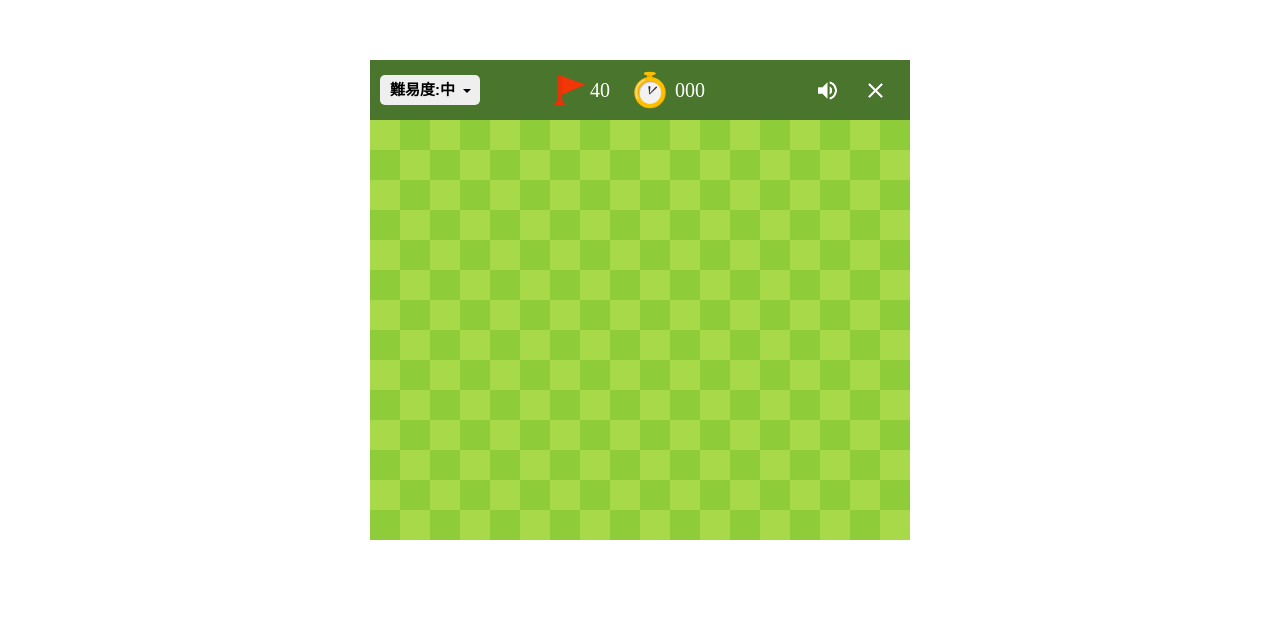
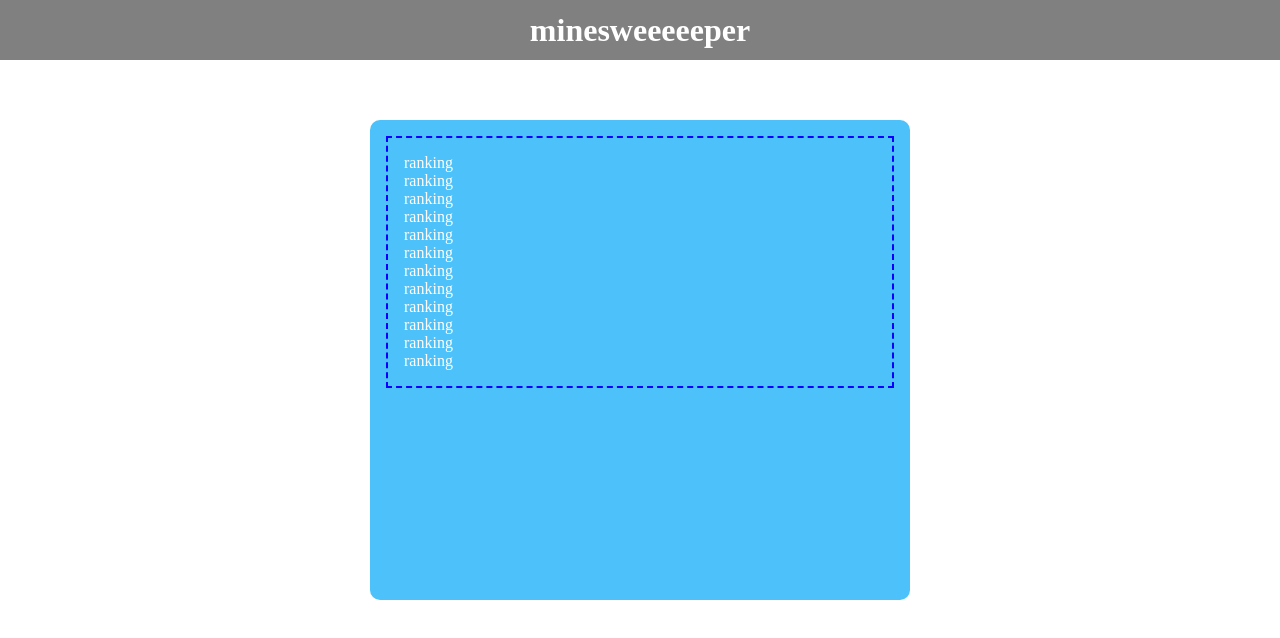
Before and after one commit to relationslab/minesweeper, a React (Create React App) app: page /ranking in a window 1280 px wide. Shown: the top 638 px of the page. Built offline with nearby package versions, Linux system fonts and the light colour scheme.

Commit message:
add:導線作成

```diff
--- /dev/null
+++ b/404.html
@@ -0,0 +1,33 @@
+<!DOCTYPE html>
+<html>
+  <head>
+    <meta charset="utf-8">
+    <meta name="viewport" content="width=device-width, initial-scale=1">
+    <title>Page Not Found</title>
+
+    <style media="screen">
+      body { background: #ECEFF1; color: rgba(0,0,0,0.87); font-family: Roboto, Helvetica, Arial, sans-serif; margin: 0; padding: 0; }
+      #message { background: white; max-width: 360px; margin: 100px auto 16px; padding: 32px 24px 16px; border-radius: 3px; }
+      #message h3 { color: #888; font-weight: normal; font-size: 16px; margin: 16px 0 12px; }
+      #message h2 { color: #ffa100; font-weight: bold; font-size: 16px; margin: 0 0 8px; }
+      #message h1 { font-size: 22px; font-weight: 300; color: rgba(0,0,0,0.6); margin: 0 0 16px;}
+      #message p { line-height: 140%; margin: 16px 0 24px; font-size: 14px; }
+      #message a { display: block; text-align: center; background: #039be5; text-transform: uppercase; text-decoration: none; color: white; padding: 16px; border-radius: 4px; }
+      #message, #message a { box-shadow: 0 1px 3px rgba(0,0,0,0.12), 0 1px 2px rgba(0,0,0,0.24); }
+      #load { color: rgba(0,0,0,0.4); text-align: center; font-size: 13px; }
+      @media (max-width: 600px) {
+        body, #message { margin-top: 0; background: white; box-shadow: none; }
+        body { border-top: 16px solid #ffa100; }
+      }
+    </style>
+  </head>
+  <body>
+    <div id="message">
+      <h2>404</h2>
+      <h1>Page Not Found</h1>
+      <p>The specified file was not found on this website. Please check the URL for mistakes and try again.</p>
+      <h3>Why am I seeing this?</h3>
+      <p>This page was generated by the Firebase Command-Line Interface. To modify it, edit the <code>404.html</code> file in your project's configured <code>public</code> directory.</p>
+    </div>
+  </body>
+</html>
--- a/package.json
+++ b/package.json
@@ -12,11 +12,14 @@
     "@types/react-dom": "^16.9.7",
     "@types/react-modal": "^3.10.5",
     "@types/react-redux": "^7.1.8",
+    "@types/react-router-dom": "^5.1.5",
     "@types/styled-components": "^5.1.0",
+    "firebase": "^7.14.5",
     "react": "^16.13.1",
     "react-dom": "^16.13.1",
     "react-modal": "^3.11.2",
     "react-redux": "^7.2.0",
+    "react-router-dom": "^5.2.0",
     "react-scripts": "3.4.1",
     "redux": "^4.0.5",
     "styled-components": "^5.1.0",
--- /dev/null
+++ b/src/components/Game.tsx
@@ -0,0 +1,27 @@
+import React from "react";
+import styled from "styled-components";
+import Header from "./Header";
+import Board from "../containers/Board";
+import Modal from "../containers/Modal";
+
+const StyledGame = styled.div`
+  min-width: 540px;
+  min-height: 420px;
+  display: grid;
+  justify-content: center;
+  margin: 60px;
+`;
+
+const Game = () => {
+  return (
+    <>
+      <StyledGame>
+        <Header />
+        <Board />
+      </StyledGame>
+      <Modal />
+    </>
+  );
+};
+
+export default Game;
--- /dev/null
+++ b/src/components/Home.tsx
@@ -0,0 +1,52 @@
+import React from "react";
+import styled from "styled-components";
+import { Link } from "react-router-dom";
+
+const StyledDisplay = styled.div`
+  min-width: 540px;
+  min-height: 480px;
+  display: grid;
+  grid-template-columns: 540px;
+  justify-content: center;
+  margin: 60px;
+`;
+
+const StyledTitle = styled.div`
+  display: grid;
+  grid-template-columns: 1fr 1fr;
+  border-radius: 10px;
+  background-color: rgb(77, 193, 249);
+  background-image: url("/images/gameClear.png");
+  background-size: contain;
+  background-position: center bottom;
+  background-repeat: no-repeat;
+`;
+
+const StyledLink = styled(Link)`
+  justify-self: center;
+  align-self: center;
+  border: none;
+  width: 150px;
+  height: 50px;
+  text-align: center;
+  line-height: 50px;
+  border-radius: 10px;
+  background-color: blue;
+  font-size: 1.5rem;
+  font-weight: bold;
+`;
+
+const Title: React.FC = () => {
+  return (
+    <>
+      <StyledDisplay>
+        <StyledTitle>
+          <StyledLink to="/play">プレイ</StyledLink>
+          <StyledLink to="/ranking">ランキング</StyledLink>
+        </StyledTitle>
+      </StyledDisplay>
+    </>
+  );
+};
+
+export default Title;
--- /dev/null
+++ b/src/components/PageHeader.tsx
@@ -0,0 +1,27 @@
+import React from "react";
+import styled from "styled-components";
+import { Link } from "react-router-dom";
+
+const StyledHeader = styled.header`
+  display: grid;
+  justify-content: center;
+  align-items: center;
+  width: 100%;
+  background-color: gray;
+`;
+
+const StyledH1 = styled.h1`
+  margin: 0;
+`;
+
+const Header = () => {
+  return (
+    <StyledHeader>
+      <Link to="/">
+        <StyledH1>minesweeeeeper</StyledH1>
+      </Link>
+    </StyledHeader>
+  );
+};
+
+export default Header;
--- /dev/null
+++ b/src/components/Ranking.tsx
@@ -0,0 +1,54 @@
+import React from "react";
+import styled from "styled-components";
+import { Link } from "react-router-dom";
+
+const StyledDisplay = styled.div`
+  min-width: 540px;
+  min-height: 480px;
+  display: grid;
+  grid-template-columns: 540px;
+  justify-content: center;
+  margin: 60px;
+`;
+
+const StyledDiv = styled.div`
+  background-color: rgb(77, 193, 249);
+  border-radius: 10px;
+  padding: 1rem;
+`;
+
+const StyledUl = styled.ul`
+  padding: 1rem;
+  border: dashed 2px blue;
+`;
+
+const StyledLi = styled.li`
+  /* margin: 10px; */
+`;
+
+const Ranking: React.FC = () => {
+  return (
+    <>
+      <StyledDisplay>
+        <StyledDiv>
+          <StyledUl>
+            <StyledLi>ranking</StyledLi>
+            <StyledLi>ranking</StyledLi>
+            <StyledLi>ranking</StyledLi>
+            <StyledLi>ranking</StyledLi>
+            <StyledLi>ranking</StyledLi>
+            <StyledLi>ranking</StyledLi>
+            <StyledLi>ranking</StyledLi>
+            <StyledLi>ranking</StyledLi>
+            <StyledLi>ranking</StyledLi>
+            <StyledLi>ranking</StyledLi>
+            <StyledLi>ranking</StyledLi>
+            <StyledLi>ranking</StyledLi>
+          </StyledUl>
+        </StyledDiv>
+      </StyledDisplay>
+    </>
+  );
+};
+
+export default Ranking;
--- a/src/index.tsx
+++ b/src/index.tsx
@@ -1,34 +1,49 @@
 import React from "react";
 import ReactDOM from "react-dom";
+import { BrowserRouter as Router, Route } from "react-router-dom";
 import styled, { createGlobalStyle } from "styled-components";
-import Header from "./components/Header";
-import Board from "./containers/Board";
 import { Provider } from "react-redux";
 import store from "./rootReducer";
-import Modal from "./containers/Modal";
+import Home from "./components/Home";
+import Game from "./components/Game";
+import Ranking from "./components/Ranking";
+import PageHeader from "./components/PageHeader";
 
 const GlobalStyle = createGlobalStyle`
   body {
-    margin:0
+    margin:0;
+    color:white;
+  }
+  a {
+    color:white;
+    text-decoration:none;
+  }
+  ul {
+    margin: 0;
+    padding: 0;
+  }
+
+  li {
+    list-style:none;
   }
 `;
 
-const Game = styled.div`
-  min-width: 540px;
-  min-height: 420px;
+const Grid = styled.div`
   display: grid;
-  justify-content: center;
-  margin: 60px;
+  grid-template-rows: 60px 1fr;
 `;
 
 ReactDOM.render(
   <Provider store={store}>
     <GlobalStyle />
-    <Game>
-      <Header />
-      <Board />
-    </Game>
-    <Modal />
+    <Router>
+      <Grid>
+        <PageHeader />
+        <Route exact path="/" component={Home} />
+        <Route path="/play" component={Game} />
+        <Route path="/ranking" component={Ranking} />
+      </Grid>
+    </Router>
   </Provider>,
   document.getElementById("root")
 );
--- a/src/rootReducer.ts
+++ b/src/rootReducer.ts
@@ -2,7 +2,7 @@
 import boardReducer from "./reducers/Board";
 import gameReducer from "./reducers/Game";
 
-const storeEnhancers = (window as any).__REDUX_DEVTOOLS_EXTENSION_COMPOSE__;
+// const storeEnhancers = (window as any).__REDUX_DEVTOOLS_EXTENSION_COMPOSE__;
 
 const rootReducer = combineReducers({
   board: boardReducer,
@@ -11,6 +11,6 @@
 
 export type RootState = ReturnType<typeof rootReducer>;
 
-const store = createStore(rootReducer, storeEnhancers());
+const store = createStore(rootReducer);
 
 export default store;
```
Also changed, not shown: src/firebase.ts (added, +19 -0 lines), firebase.json (added), 2 other files (tests, documents, lock files or other folders).
